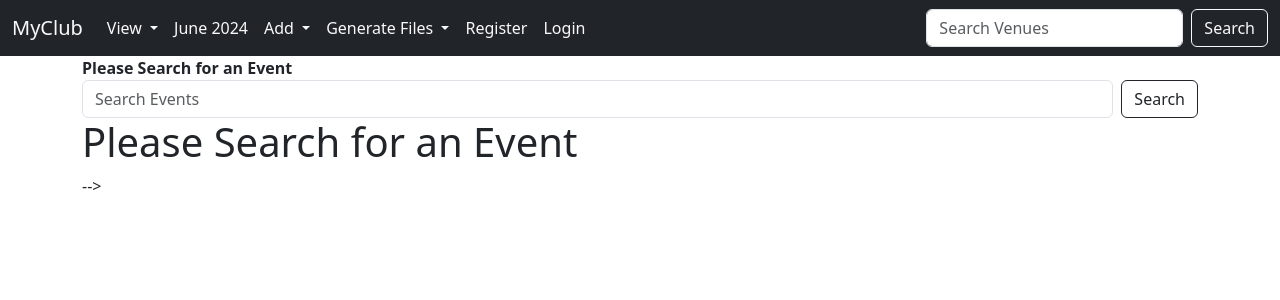
After one commit to Arghya4201/myclub_website, a Django app: page /search_events in a window 1280 px wide. The commit adds this page. Shown: the top 300 px of the page. Run offline with Django 5.2, Linux system fonts and the light colour scheme.

Commit message:
Djando Wednedays 34 Search Events

```diff
--- a/events/templates/events/navbar.html
+++ b/events/templates/events/navbar.html
@@ -19,6 +19,7 @@
           {% if user.is_authenticated %}
           <li><a class="dropdown-item text-light" href="{% url 'my-events' %}">My Events</a></li>
           {% endif %}
+          <li><a class="dropdown-item text-light" href="{% url 'search-events' %}">Search Events</a></li>
         </ul>
         </li>
 
--- /dev/null
+++ b/events/templates/events/search_events.html
@@ -0,0 +1,60 @@
+{%extends 'events/base.html'%}
+
+{%block content%}
+<div class="card-header">
+    {% if searched %}
+    <strong>You searched for {{searched}}</strong>
+    {% else %}
+    <strong>Please Search for an Event</strong>
+    {% endif %}
+</div>
+<div class="card-body">
+    <form class="d-flex" role="search" method="POST" action="{% url 'search-events' %}">
+        {% csrf_token %}
+        <input class="form-control me-2" type="search" placeholder="Search Events" name="searched" aria-label="Search">
+        <button class="btn btn-outline-dark text-dark" type="submit">Search</button>
+    </form>
+
+</div>
+
+{% if searched %}
+{% for event in events %}
+
+<div class="card my-2">
+    <div class="card-header">
+        <strong>{{event}}</strong>
+    </div>
+    <div class="card-body">
+        <h5 class="card-title">{{event.venue}}</h5>
+        <p class="card-text">
+        <ul>
+            <li>Date: {{event.event_date}}</li>
+            <li>Venue Website: {{event.venue.web}}</li>
+            <li>Manager: {{event.manager}}</li>
+            <li>Description: {{event.description}}</li>
+            <!-- Attendees = event.attendees.all This gives us the whole query set of all the attendees and we have to loop thru to get all of them individually -->
+            Attendees:<br>
+            {%if event.attendees.all %}
+            {% for attendee in event.attendees.all %}
+            {{attendee}}<br>
+            {% endfor %}
+            {% else %}
+            No attendees
+            {% endif %}
+            </br>
+        </ul>
+        </p>
+    </div>
+    {% if user.is_superuser or user == event.manager%}
+    <div class="card-header">
+        <a href="{% url 'update-event' event.id %}" class="btn btn-sm btn-outline-dark">Update</a>
+        <a href="{% url 'delete-event' event.id %}" class="btn btn-sm btn-outline-danger">Delete</a>
+    </div>
+    {% endif %}
+</div>
+{% endfor %}
+<!-- {% else %}
+<h1>Please Search for an Event</h1>
+{% endif %} -->
+
+{%endblock%}
--- a/events/urls.py
+++ b/events/urls.py
@@ -20,4 +20,5 @@ urlpatterns = [
     path('venues_csv',views.venues_csv, name='venues-csv'),
     path('venues-pdf',views.venues_pdf, name='venues-pdf'),
     path('my_events',views.my_events, name='my-events'),
+    path('search_events',views.search_events, name='search-events'),
 ]
--- a/events/views.py
+++ b/events/views.py
@@ -157,6 +157,14 @@ def search_venues(request):
     else:
         return render(request, "events/search_venues.html", {})
 
+def search_events(request):
+    if(request.method == "POST"):
+        searched = request.POST["searched"]
+        events = Event.objects.filter(name__contains=searched)
+        return render(request, "events/search_events.html", {"searched": searched, "events": events})
+    else:
+        return render(request, "events/search_events.html", {})
+
 def show_venue(request, venue_id):
     #Readme_myClubWebsite7
     venue = Venue.objects.get(pk=venue_id)
```
